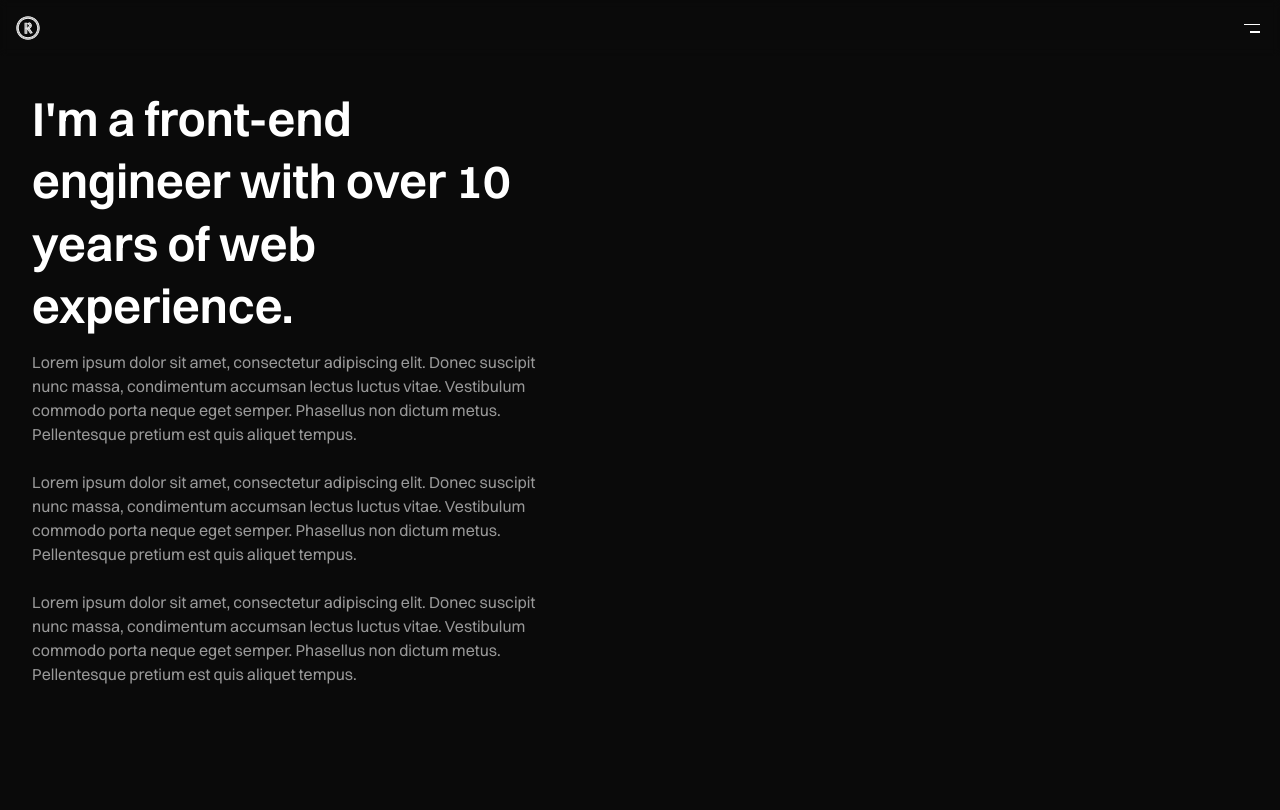
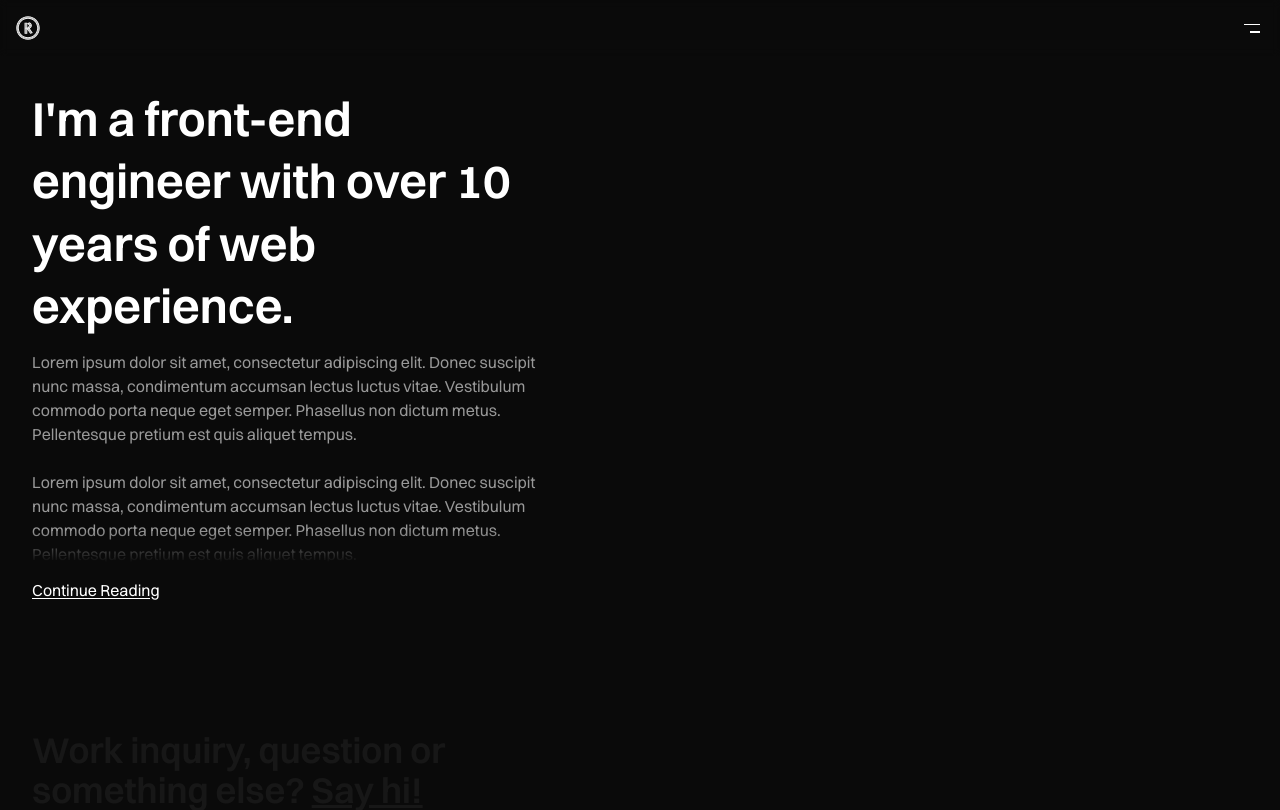
Before and after one commit to rathesDot/rathes.me, a Next.js app: page /about in a window 1280 px wide. Shown: the top 810 px of the page. Built offline with nearby package versions, Linux system fonts and the light colour scheme.

Commit message:
✨ Hide long text

```diff
--- a/src/pages/about.tsx
+++ b/src/pages/about.tsx
@@ -1,4 +1,4 @@
-import React from "react"
+import React, { useState } from "react"
 import RouterLink from "next/link"
 import { NextPage } from "next"
 
@@ -16,33 +16,56 @@ import {
 
 import { SayHi } from "../patterns"
 
-import books from "../../data/books.json"
+import { cva } from "class-variance-authority"
 
-const AboutMe: React.FC<React.PropsWithChildren<NextPage>> = () => (
+const readMore = cva(
+  "relative delay-100 after:h-8 after:bg-gradient-to-t after:from-neutral-950 after:absolute after:bottom-0 after:inset-x-0 transition-all overflow-hidden",
+  {
+    variants: {
+      open: {
+        false: "max-h-56 after:opacity-100",
+        true: "max-h-[540px] after:opacity-0",
+      },
+    },
+  }
+)
+
+const AboutMe: React.FC<React.PropsWithChildren<NextPage>> = () => {
+  const [open, setOpen] = useState(false)
+  return (
     <PageLayout>
       <Meta title="About me" />
       <div className="max-w-xl p-8">
         <Heading1 size={2}>
           I'm a front-end engineer with over 10 years of web experience.
         </Heading1>
+        <div className={readMore({ open })}>
           <Paragraph>
-        Lorem ipsum dolor sit amet, consectetur adipiscing elit. Donec suscipit
-        nunc massa, condimentum accumsan lectus luctus vitae. Vestibulum commodo
-        porta neque eget semper. Phasellus non dictum metus. Pellentesque
-        pretium est quis aliquet tempus.
+            Lorem ipsum dolor sit amet, consectetur adipiscing elit. Donec
+            suscipit nunc massa, condimentum accumsan lectus luctus vitae.
+            Vestibulum commodo porta neque eget semper. Phasellus non dictum
+            metus. Pellentesque pretium est quis aliquet tempus.
           </Paragraph>
           <Paragraph>
-        Lorem ipsum dolor sit amet, consectetur adipiscing elit. Donec suscipit
-        nunc massa, condimentum accumsan lectus luctus vitae. Vestibulum commodo
-        porta neque eget semper. Phasellus non dictum metus. Pellentesque
-        pretium est quis aliquet tempus.
+            Lorem ipsum dolor sit amet, consectetur adipiscing elit. Donec
+            suscipit nunc massa, condimentum accumsan lectus luctus vitae.
+            Vestibulum commodo porta neque eget semper. Phasellus non dictum
+            metus. Pellentesque pretium est quis aliquet tempus.
           </Paragraph>
           <Paragraph>
-        Lorem ipsum dolor sit amet, consectetur adipiscing elit. Donec suscipit
-        nunc massa, condimentum accumsan lectus luctus vitae. Vestibulum commodo
-        porta neque eget semper. Phasellus non dictum metus. Pellentesque
-        pretium est quis aliquet tempus.
+            Lorem ipsum dolor sit amet, consectetur adipiscing elit. Donec
+            suscipit nunc massa, condimentum accumsan lectus luctus vitae.
+            Vestibulum commodo porta neque eget semper. Phasellus non dictum
+            metus. Pellentesque pretium est quis aliquet tempus.
           </Paragraph>
+        </div>
+        <button
+          type="button"
+          onClick={() => setOpen(!open)}
+          className="mt-4 inline-block text-white underline underline-offset-2"
+        >
+          {open ? "Read less" : "Continue Reading"}
+        </button>
 
         <div className="my-32">
           <SayHi />
@@ -50,5 +73,6 @@ const AboutMe: React.FC<React.PropsWithChildren<NextPage>> = () => (
       </div>
     </PageLayout>
   )
+}
 
 export default AboutMe
```
Lines whose indentation alone changed are shown as unchanged.
